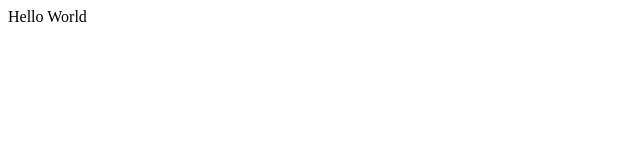
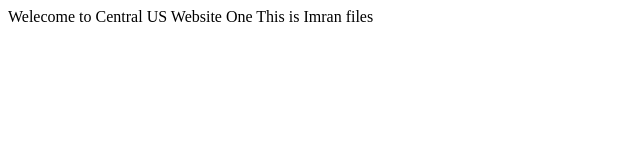
Before and after one commit to iamimran09/simpleweb, a plain HTML site: page index.html in a window 1280 px wide. Shown: the whole page, without its empty margins (0-640 px from the left). Drawn offline with Linux system fonts and the light colour scheme.

Commit message:
Update index.html

```diff
--- a/index.html
+++ b/index.html
@@ -1,4 +1,6 @@
 <html>
 
-Hello World
+Welecome to Central US Website One
+
+  This is Imran files
 </Html>
```
